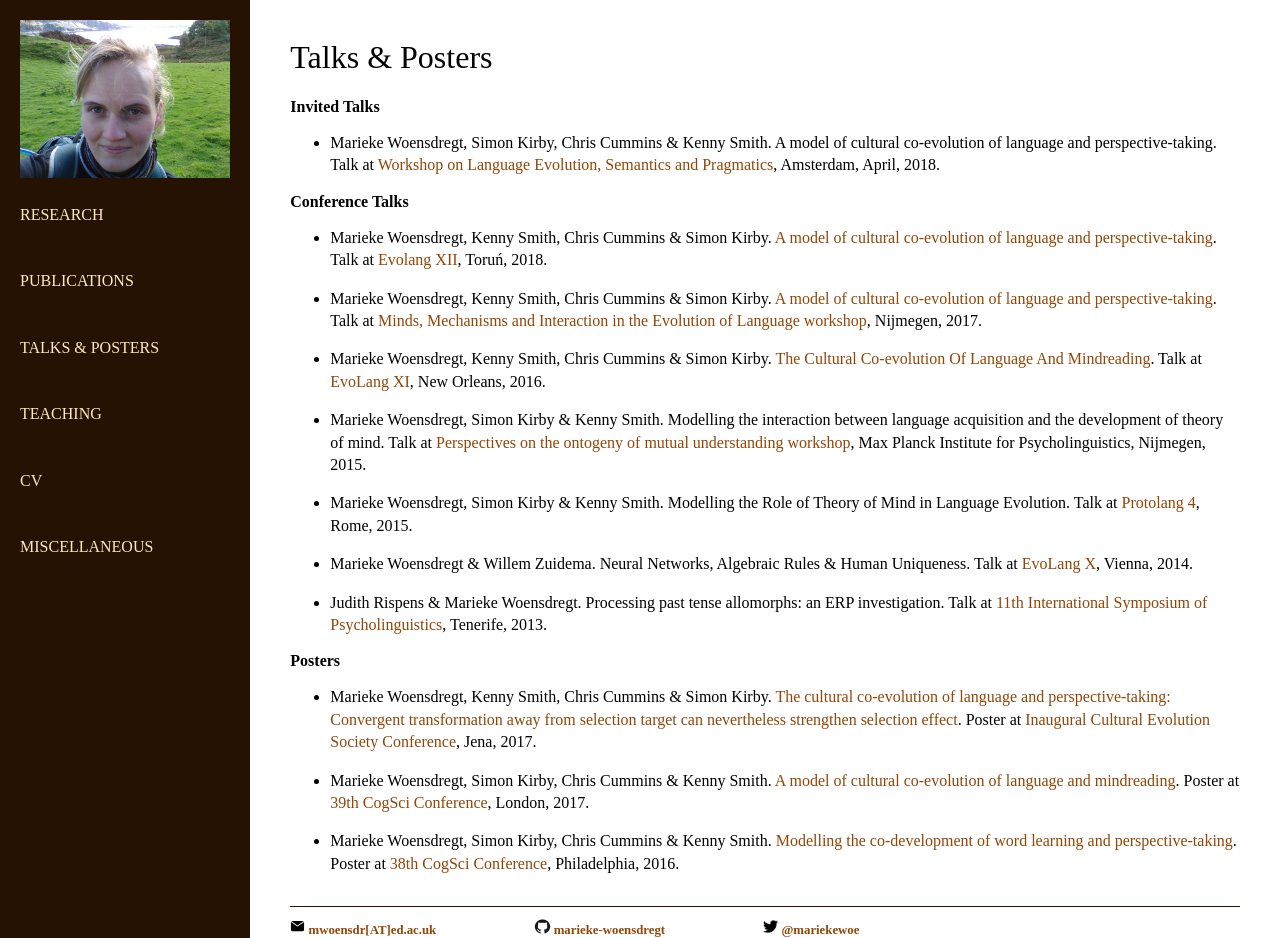
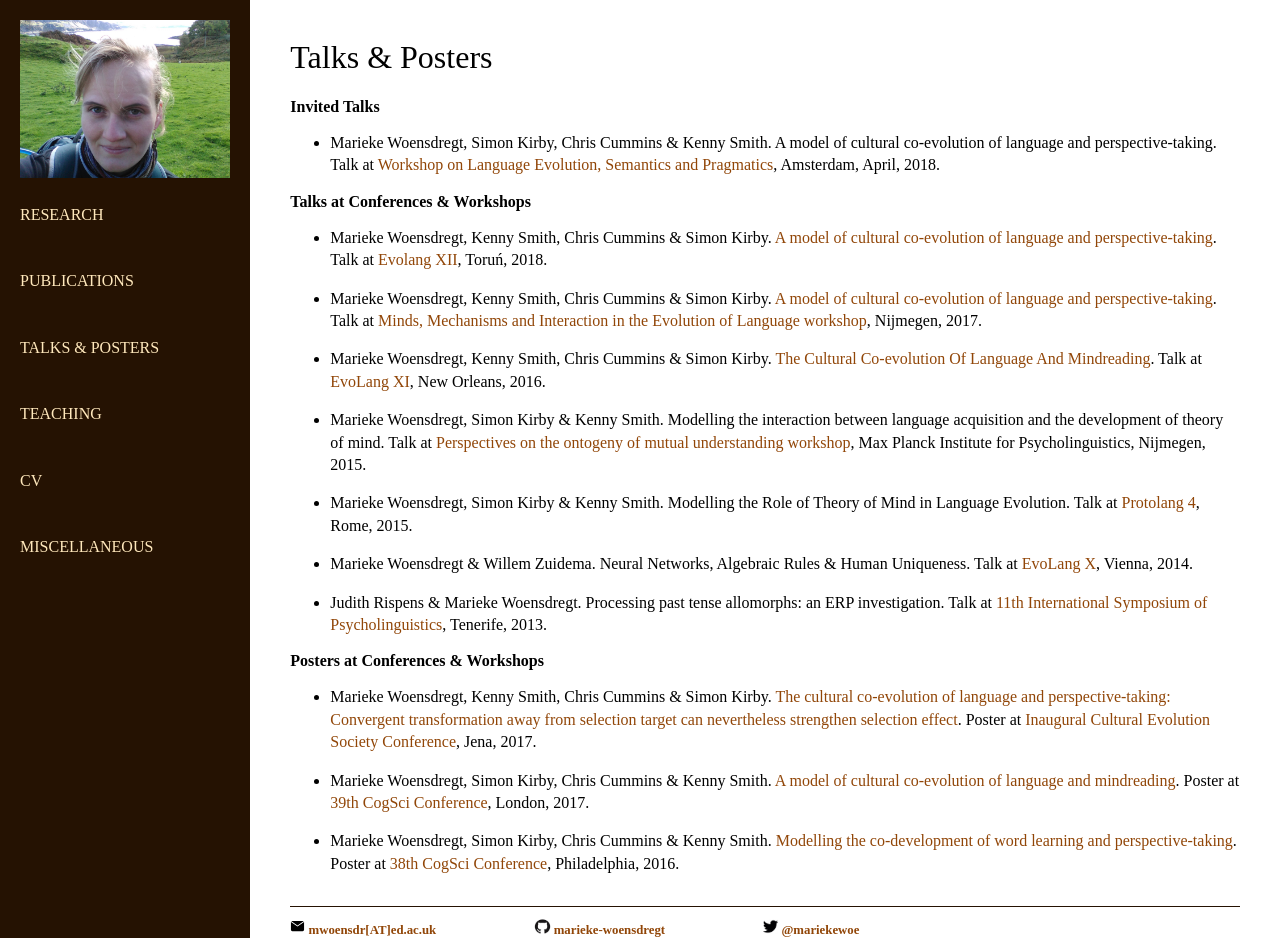
Before and after one commit to marieke-woensdregt/marieke-woensdregt.github.io, a Jekyll site: the page built from talks_n_posters/index.html, in a window 1280 px wide and 938 px high. Built offline with Jekyll 4.4.1, drawn with Linux system fonts in a browser that asks for light colours.

Commit message:
Update index.html

```diff
--- a/talks_n_posters/index.html
+++ b/talks_n_posters/index.html
@@ -15,7 +15,7 @@ title: talks_n_posters
 		</ul>
 
 
-		<h3> Conference Talks </h3>
+		<h3> Talks at Conferences &amp Workshops </h3>
 		<ul>
 			<li><p> Marieke Woensdregt, Kenny Smith, Chris Cummins &amp; Simon Kirby.
 				<a href="http://evolang.org/torun/proceedings/papertemplate.html?p=202">
@@ -52,7 +52,7 @@ title: talks_n_posters
 		</ul>
 
 
-		<h3> Posters </h3>
+		<h3> Posters at Conferences &amp Workshops </h3>
 		<ul>
 			<li><p> Marieke Woensdregt, Kenny Smith, Chris Cummins &amp; Simon Kirby.
 				<a href="https://guidebook.com/guide/92067/poi/8360673/">
```
